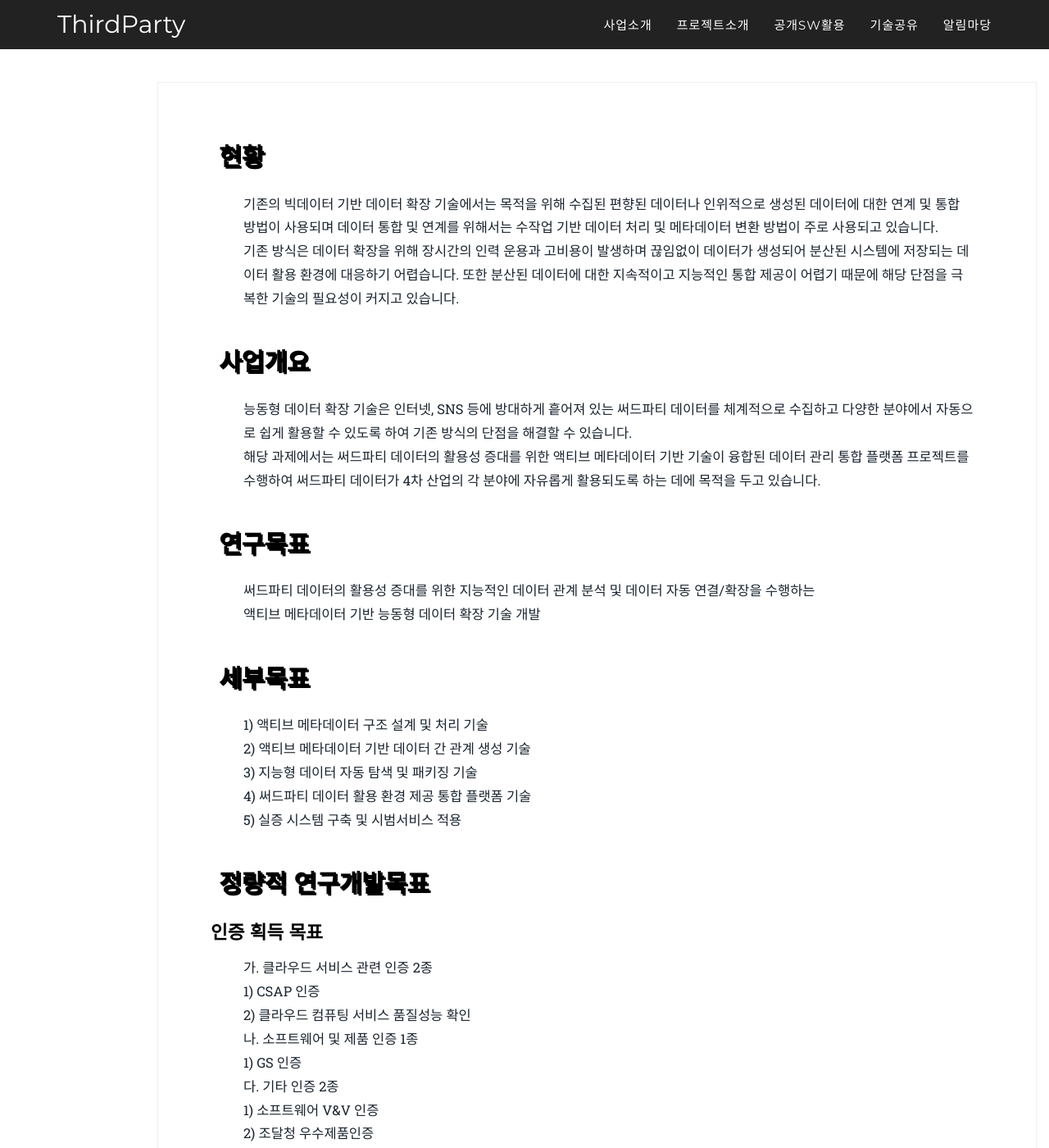
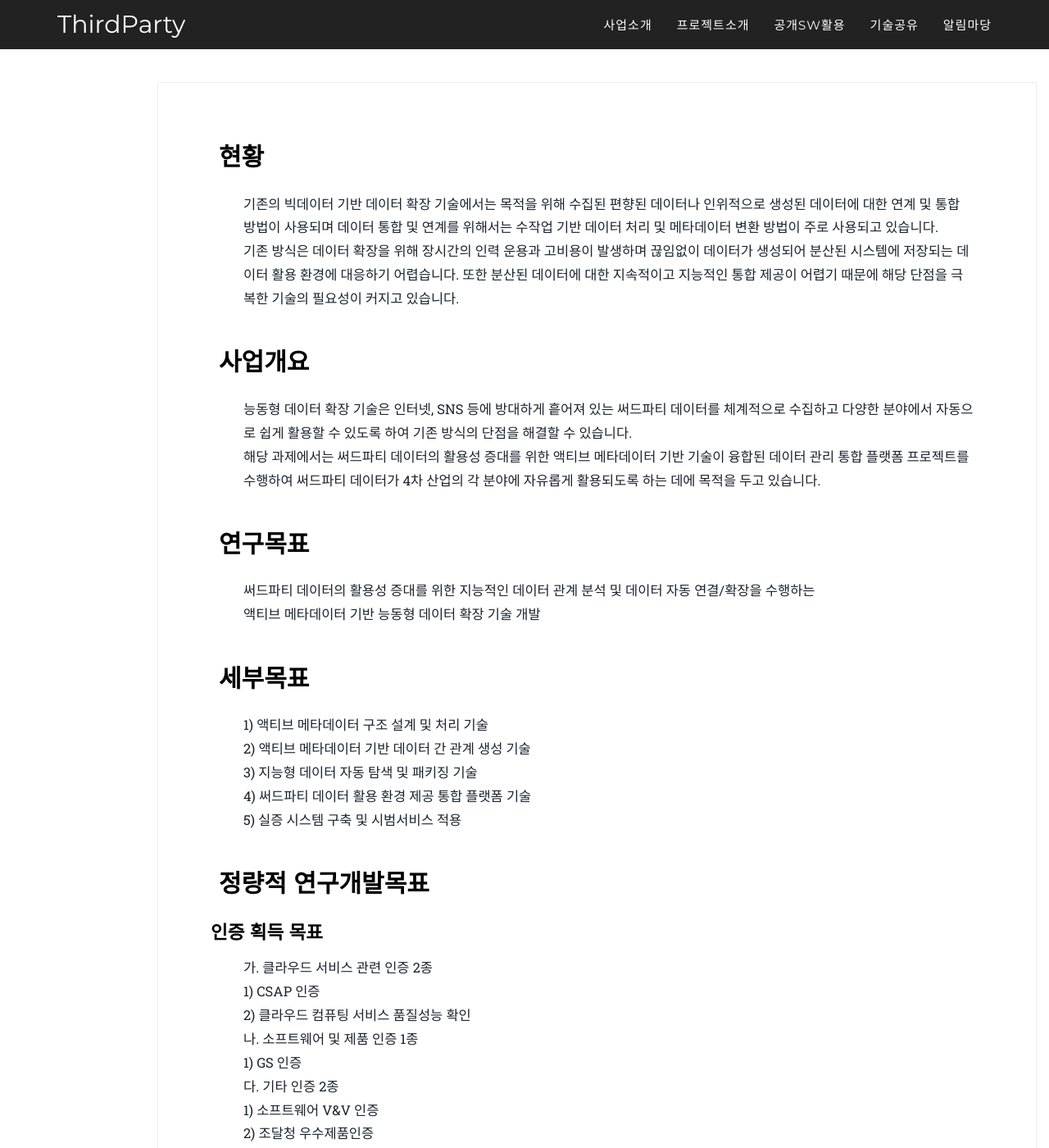
Before and after one commit to ThirdActiveDataExTech/ThirdActiveDataExTech.github.io, a Jekyll site: the page built from 2016_pages/businessIntro.html, in a window 1280 px wide and 1400 px high. Shown: the whole window at 82% size. Built offline with Jekyll 4.4.1, drawn with Linux system fonts in a browser that asks for light colours; some web fonts are replaced.

Commit message:
[사업소개 페이지 수정]
- css 변경

```diff
--- a/_sass/2016_sass/_event.scss
+++ b/_sass/2016_sass/_event.scss
@@ -19,7 +19,6 @@
   }
   h1 {
     margin: 0;
-    text-shadow: 2px 2px black;
     color: black;
     padding: 10px 10px 10px 10px;
     width: 70%;
```
